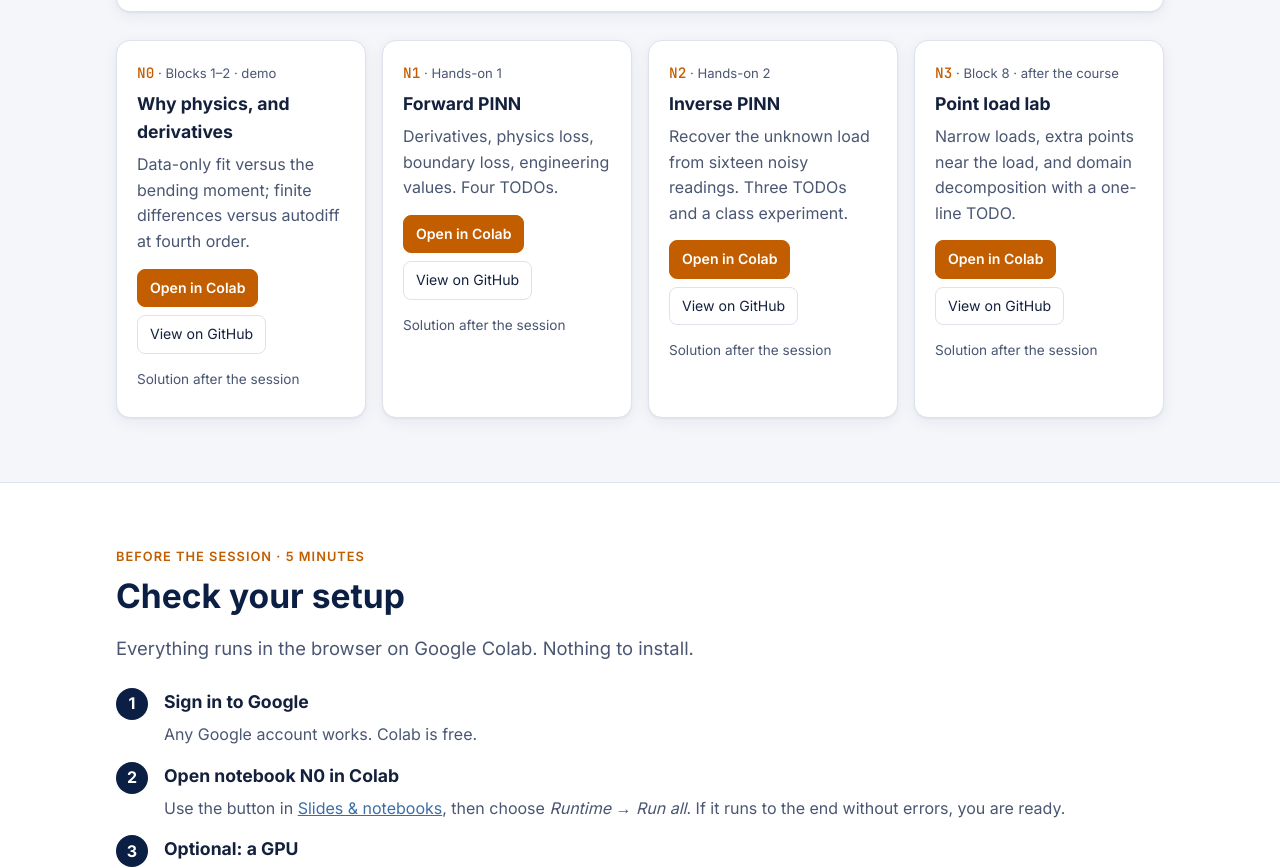
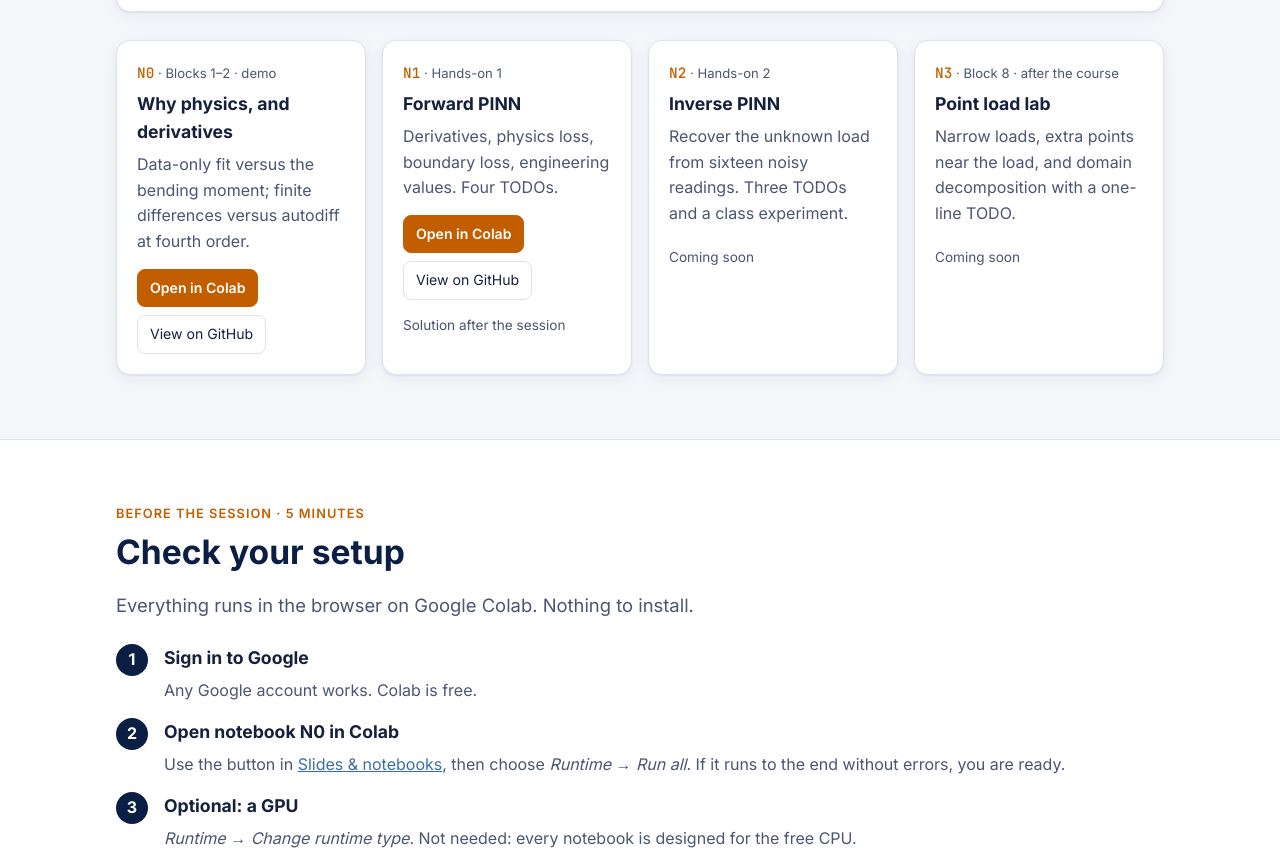
Before and after one commit to NBabanagar/PIML-for-Civil-Engineers, a plain HTML site: page index.html in a window 1280 px wide. Shown: the part 2405-3272 px from the top of the page. Drawn offline with Linux system fonts and the light colour scheme.

Commit message:
Add N0 and N1 student notebooks; mark N2 and N3 as coming soon
Co-Authored-By: Claude Opus 5.5 <noreply@anthropic.com>
Claude-Session: https://claude.ai/code/session_01E1YXQZ7VQnFoy3cGpdXvbw

```diff
--- a/index.html
+++ b/index.html
@@ -318,20 +318,22 @@ const SITE = {
   showSolutions: false              // set to true after the session
 };
 
-/* File names must match exactly what is in your repo (case-sensitive). */
+/* File names must match exactly what is in your repo (case-sensitive).
+   ready:false shows "Coming soon" instead of the Colab button; set it to true once the file is uploaded.
+   solution:null means the notebook has no separate solution (a demo). */
 const NOTEBOOKS = [
   { id:"N0", title:"Why physics, and derivatives", when:"Blocks 1–2 · demo",
     desc:"Data-only fit versus the bending moment; finite differences versus autodiff at fourth order.",
-    student:"notebooks/N0_student.ipynb", solution:"notebooks/N0_solution.ipynb" },
+    student:"notebooks/N0_student.ipynb", solution:null, ready:true },
   { id:"N1", title:"Forward PINN", when:"Hands-on 1",
     desc:"Derivatives, physics loss, boundary loss, engineering values. Four TODOs.",
-    student:"notebooks/N1_student.ipynb", solution:"notebooks/N1_solution.ipynb" },
+    student:"notebooks/N1_student.ipynb", solution:"notebooks/N1_solution.ipynb", ready:true },
   { id:"N2", title:"Inverse PINN", when:"Hands-on 2",
     desc:"Recover the unknown load from sixteen noisy readings. Three TODOs and a class experiment.",
-    student:"notebooks/N2_student.ipynb", solution:"notebooks/N2_solution.ipynb" },
+    student:"notebooks/N2_student.ipynb", solution:"notebooks/N2_solution.ipynb", ready:false },
   { id:"N3", title:"Point load lab", when:"Block 8 · after the course",
     desc:"Narrow loads, extra points near the load, and domain decomposition with a one-line TODO.",
-    student:"notebooks/N3_student.ipynb", solution:"notebooks/N3_solution.ipynb" }
+    student:"notebooks/N3_student.ipynb", solution:"notebooks/N3_solution.ipynb", ready:false }
 ];
 /* ============================================= */
 
@@ -347,11 +349,13 @@ document.getElementById("nb-grid").innerHTML = NOTEBOOKS.map(n => `
     <h3>${n.title}</h3>
     <p>${n.desc}</p>
     <div class="actions">
+      ${n.ready ? `
       <a class="colab" href="${colab(n.student)}" target="_blank" rel="noopener">Open in Colab</a>
       <a href="${gh(n.student)}" target="_blank" rel="noopener">View on GitHub</a>
-      ${SITE.showSolutions
+      ${!n.solution ? "" : SITE.showSolutions
         ? `<a href="${colab(n.solution)}" target="_blank" rel="noopener">Solution</a>`
-        : `<span class="muted">Solution after the session</span>`}
+        : `<span class="muted">Solution after the session</span>`}`
+      : `<span class="muted">Coming soon</span>`}
     </div>
   </div>`).join("");
 
```
Also changed, not shown: 2 other files.
